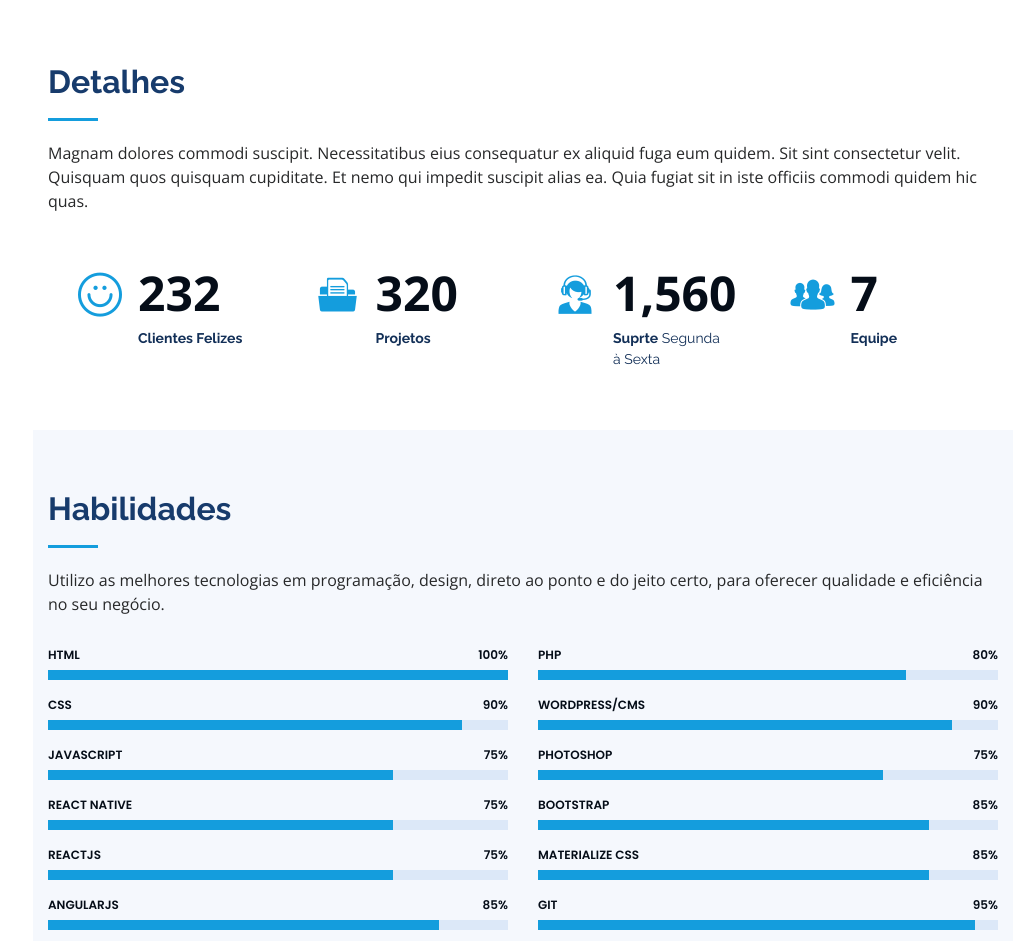
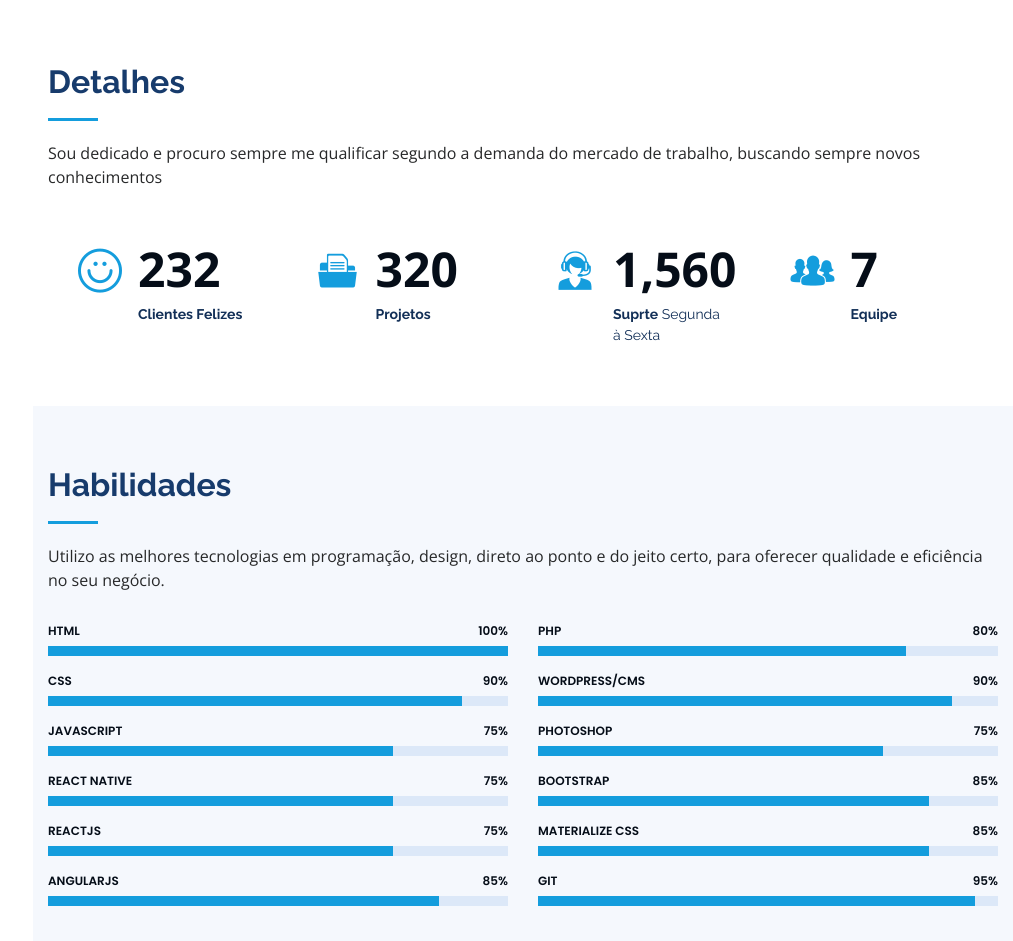
Before and after one commit to RuanST/RuanST.github.io, a plain HTML site: page index.html in a window 1280 px wide. Shown: the part 1497-2438 px from the top of the page, without its empty margins (267-1280 px from the left). Drawn offline with nearby package versions, Linux system fonts and the light colour scheme.

Commit message:
atualizando index

```diff
--- a/index.html
+++ b/index.html
@@ -131,8 +131,7 @@
 
                 <div class="section-title">
                     <h2>Detalhes</h2>
-                    <p>Magnam dolores commodi suscipit. Necessitatibus eius consequatur ex aliquid fuga eum quidem. Sit sint consectetur velit. Quisquam quos quisquam cupiditate. Et nemo qui impedit suscipit alias ea. Quia fugiat sit in iste officiis commodi
-                        quidem hic quas.</p>
+                    <p>Sou dedicado e procuro sempre me qualificar segundo a demanda do mercado de trabalho, buscando sempre novos conhecimentos</p>
                 </div>
 
                 <div class="row no-gutters">
```
